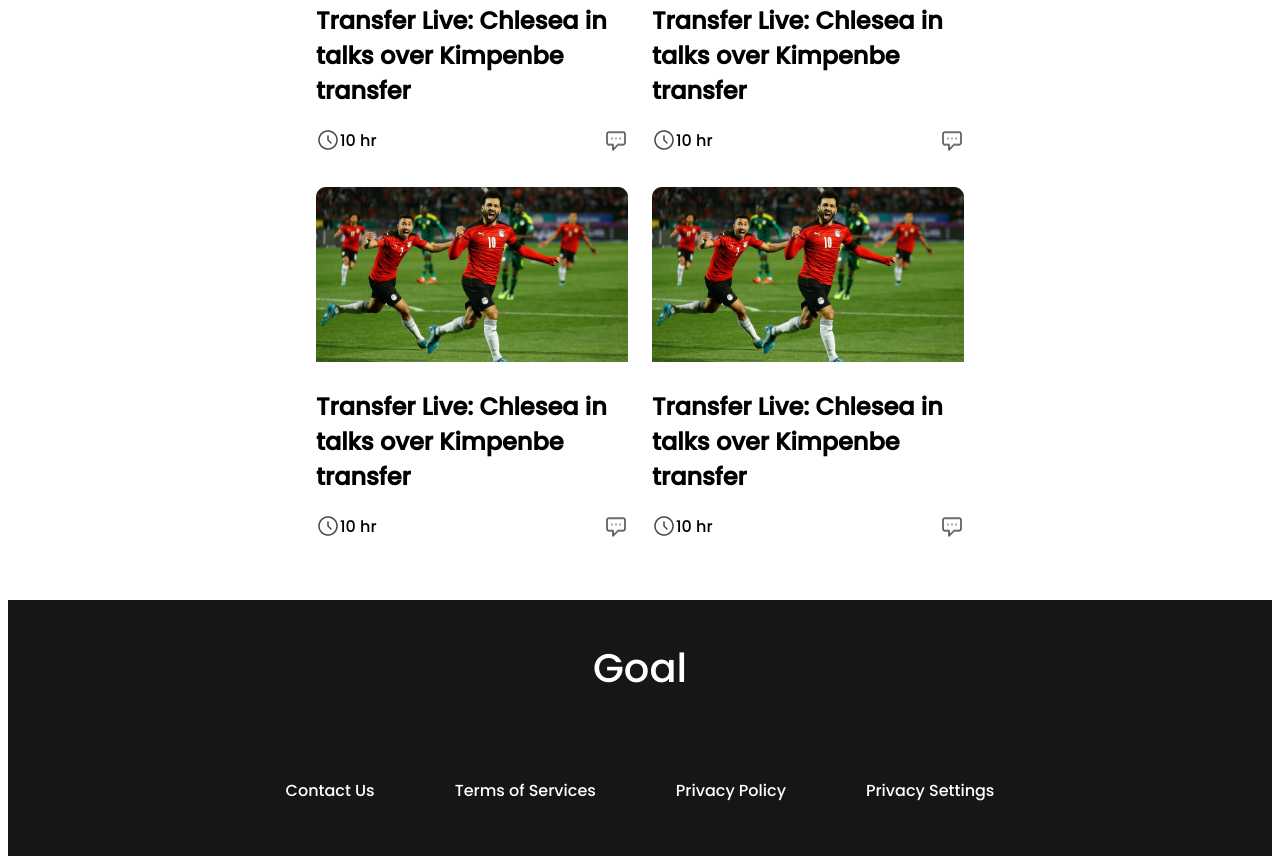
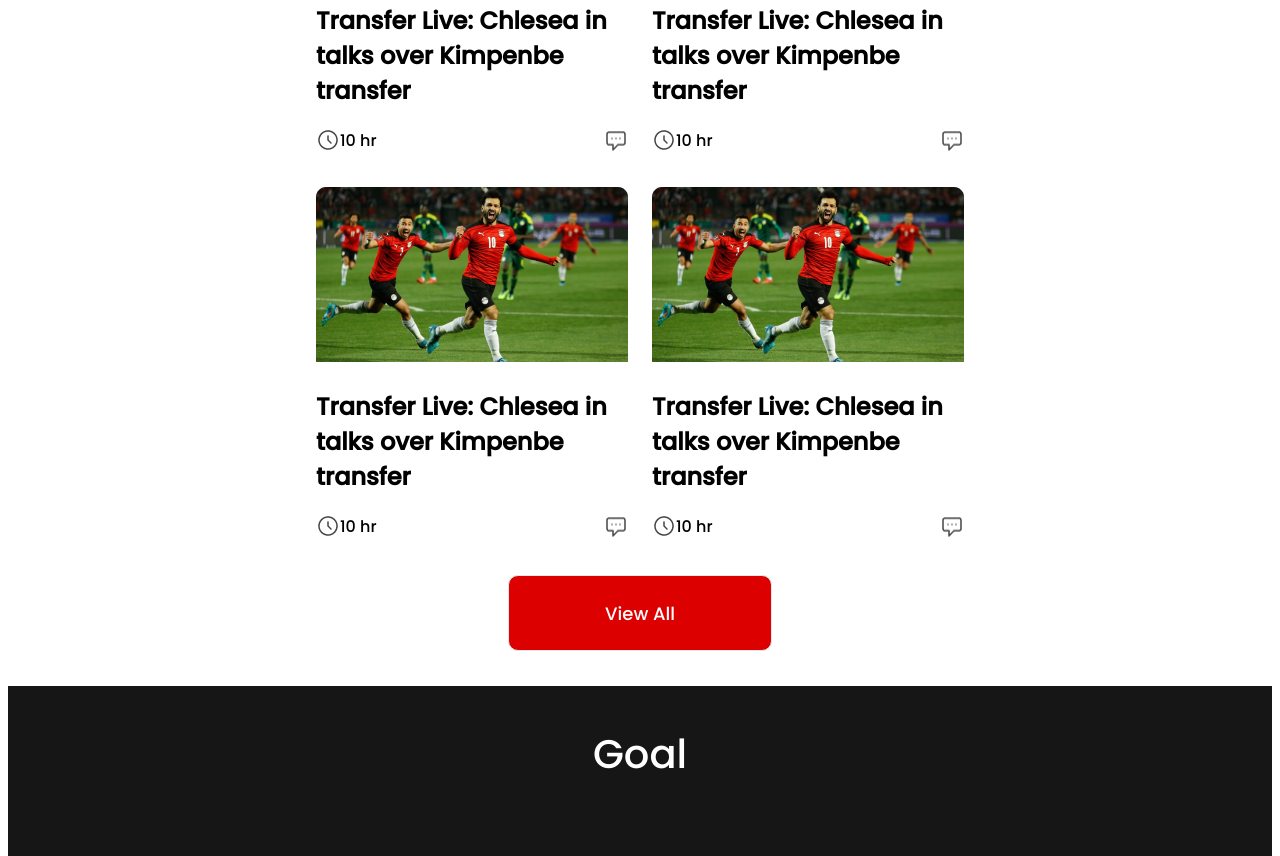
Before and after one commit to tawhid2001/Web_Projects, a plain HTML site: page Assignment-2/index.html in a window 1280 px wide. Shown: the part 1218-2074 px from the top of the page. Drawn offline with Linux system fonts and the light colour scheme.

Commit message:
responsive done tablet

```diff
--- a/Assignment-2/css-files/styles.css
+++ b/Assignment-2/css-files/styles.css
@@ -82,6 +82,7 @@ section {
     width: 252px;
     height: 64px;
     margin: 5px;
+    font-size: 15px;
     display: flex;
     justify-content: center;
     align-items: center;
@@ -119,6 +120,10 @@ section {
 .duration div {
     display: flex;
     align-items: center;
+}
+
+.viewallOption{
+    display: none;
 }
 
 /* footer styles */
@@ -192,12 +197,17 @@ footer {
 
     .option {
         border: 1px solid #E8E8E8;
+        font-size: 18px;
     }
 
     .blog-content {
         grid-template-columns: repeat(2, 1fr);
         height: 1160px;
         overflow: hidden;
+    }
+
+    .viewallOption{
+        display: block;
     }
 
     footer {
--- a/Assignment-2/index.html
+++ b/Assignment-2/index.html
@@ -154,6 +154,9 @@
                     </div>
                 </div>
             </div>
+            <div class="viewallOption">
+                <a href="" class="option selected">View All</a>
+            </div>
         </section>
     </main>
     <!-- footer Start -->
```
